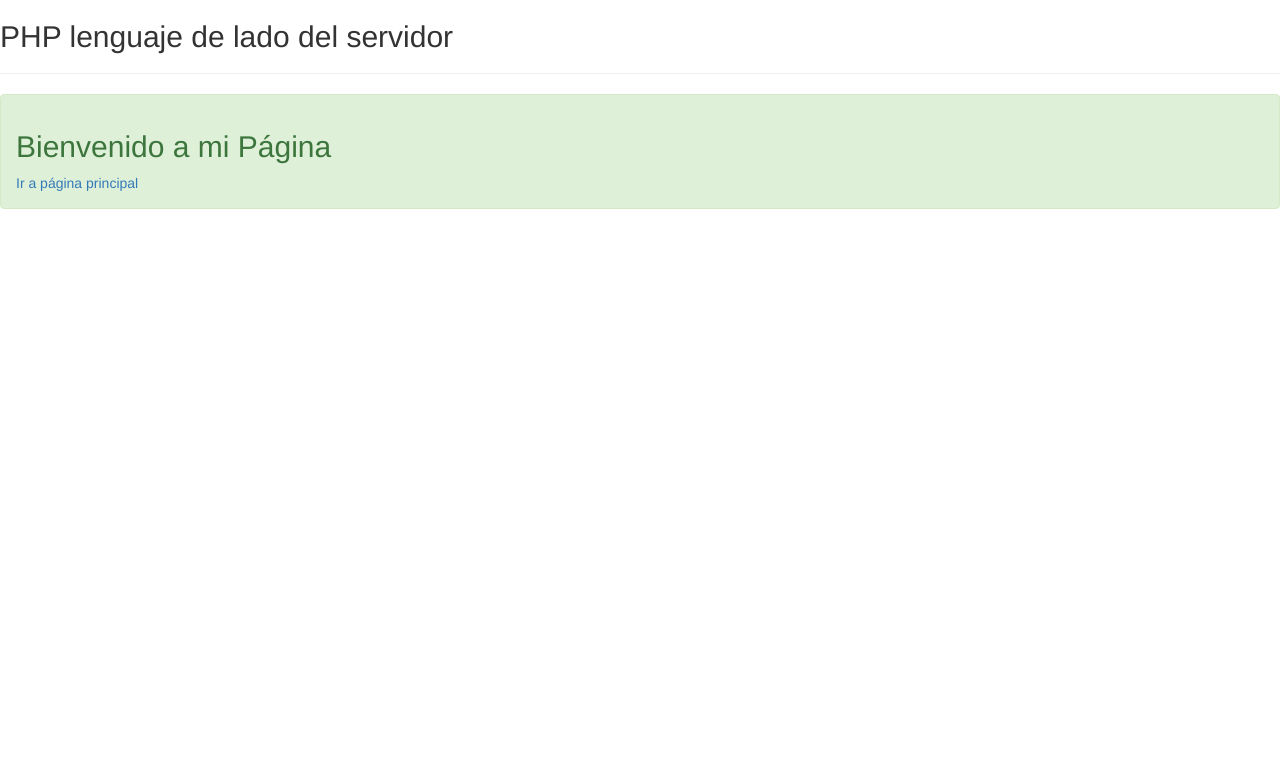
After one commit to McZero/ejemplo, a PHP site: page /hetza.php in a window 1280 px wide. The commit adds this page. Shown: the top 779 px of the page. Run offline with PHP 8.4, Linux system fonts and the light colour scheme; some libraries are stand-ins or nearby versions.

Commit message:
agrege alerta hetza

```diff
--- /dev/null
+++ b/hetza.php
@@ -0,0 +1,19 @@
+<html>
+	<head>
+		<!-- Bootstrap -->
+		<link href="css/bootstrap.min.css" rel="stylesheet">
+                <meta charset="UTF-8">
+	</head>
+	<body>
+	<h2>PHP lenguaje de lado del servidor</h2>
+        <div></div>
+
+	</div>
+	<hr>
+	<div class="alert alert-success"><p><h2>Bienvenido a mi Página</h2> <a href="index.php" >Ir a página principal</a></a></p></div>
+
+	</body>
+	<script src="https://ajax.googleapis.com/ajax/libs/jquery/1.11.2/jquery.min.js"></script>
+	<script src="js/bootstrap.min.js"></script>
+
+</html>
--- a/index.php
+++ b/index.php
@@ -2,6 +2,7 @@
 	<head>
 		<!-- Bootstrap -->
 		<link href="css/bootstrap.min.css" rel="stylesheet">
+                <meta charset="UTF-8">
 	</head>
 	<body>
 	<h2>PHP lenguaje de lado del servidor</h2>
@@ -18,7 +19,7 @@
 	</div>
 	<hr>
 	<h2>JAVASCRIPT lenguaje del lado del cliente</h2>
-	<div class="alert alert-success"><p>ESTO LO ESCRIBIO HETZA DESDE GIT</p></div>
+        <div class="alert alert-success"><p>ESTO LO ESCRIBIO HETZA DESDE GIT</p><a href="hetza.php" >Visita mi página</a></div>
 	<p>Serie de Fibonacci</p>
 	<ol id="fibo">
 
```
